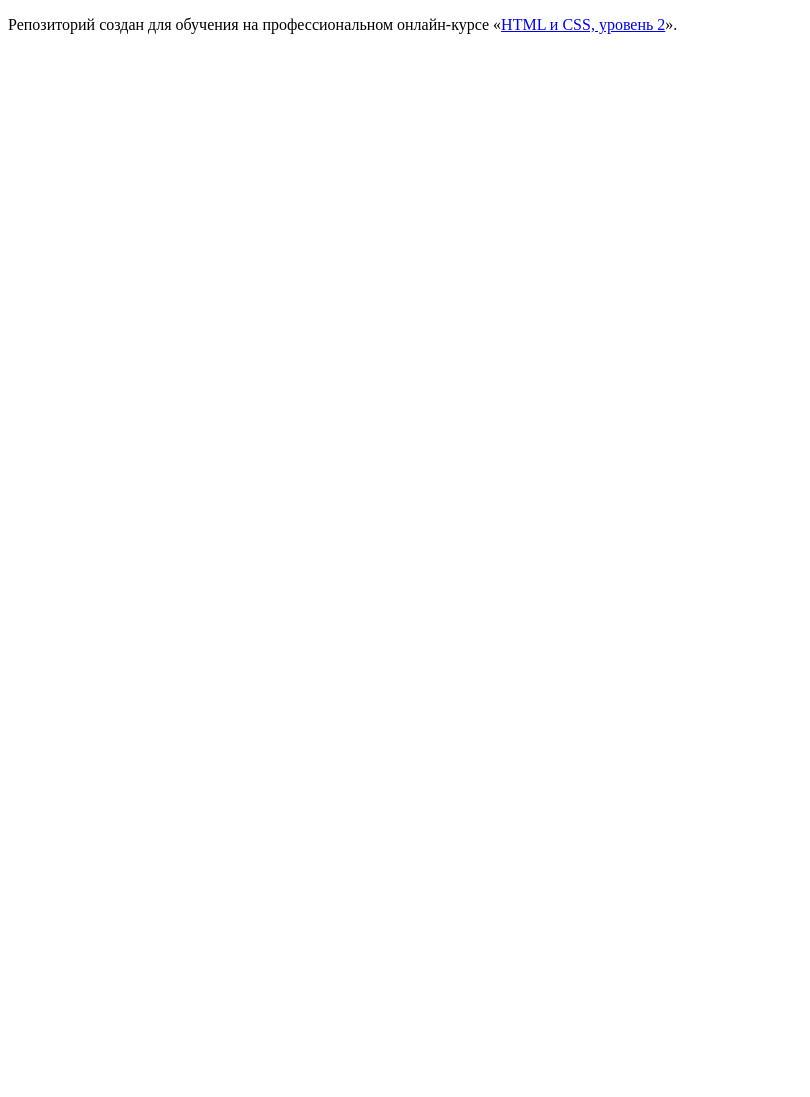
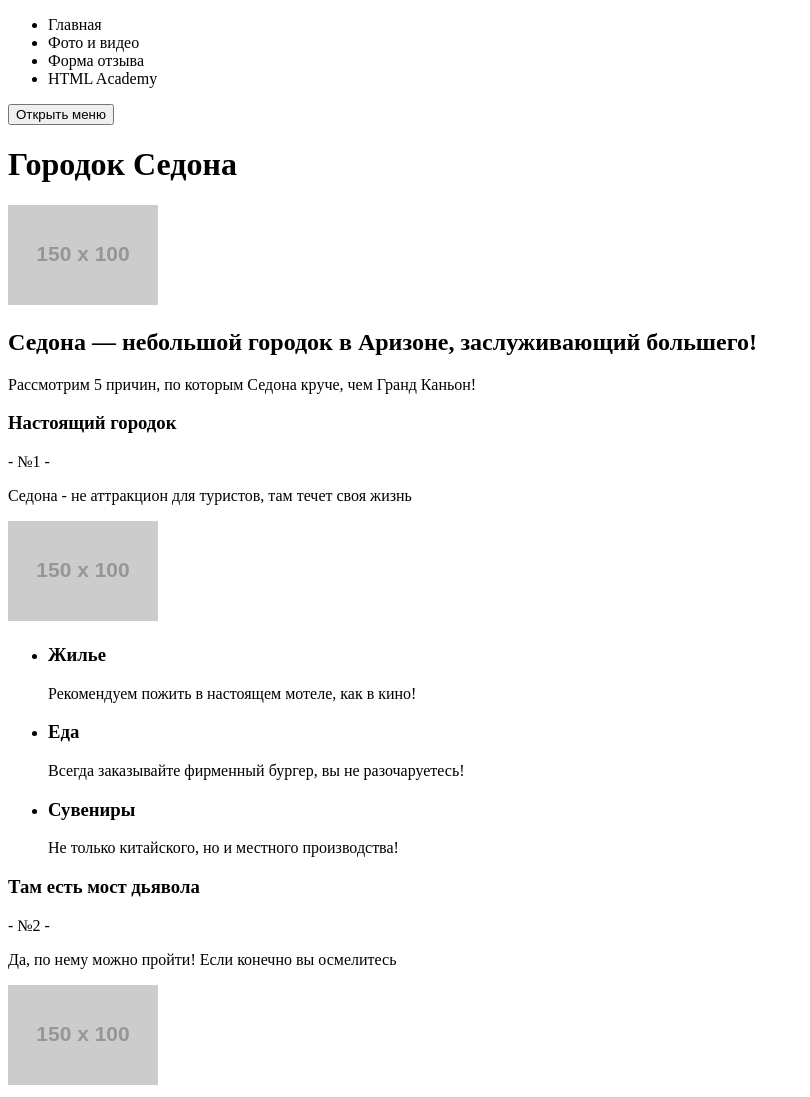
Before and after one commit to katariniss/800223-sedona-16, a website: page source/index.html in a window 1280 px wide. Shown: the top 1097 px of the page, without its empty margins (0-810 px from the left). Before the commit the page ends 800 px from the top, so only its background shows below. Drawn offline with Linux system fonts and the light colour scheme; placeholder pictures from the web are drawn by us.

Commit message:
Adds the mark-up according to BEM for index page

```diff
--- a/source/index.html
+++ b/source/index.html
@@ -1,12 +1,124 @@
 <!DOCTYPE html>
 <html lang="ru">
-  <head>
-    <meta charset="utf-8">
-    <title>HTML Academy: Седона</title>
-  </head>
-  <body>
 
-    <p>Репозиторий создан для обучения на профессиональном онлайн‑курсе «<a href="https://htmlacademy.ru/intensive/adaptive">HTML и CSS, уровень 2</a>».</p>
+<head>
+  <meta charset="utf-8">
+  <title>HTML Academy: Седона</title>
+</head>
 
-  </body>
+<body>
+  <header class="page-header page-header--index">
+    <nav class="page-header__main-nav main-nav">
+      <ul class="main-nav__list site-list list">
+        <li class="site-list__item site-list__item--active">
+          Главная
+        </li>
+        <li class="site-list__item">
+          Фото и видео
+        </li>
+        <li class="site-list__item">
+          Форма отзыва
+        </li>
+        <li class="site-list__item">
+          HTML Academy
+        </li>
+      </ul>
+    </nav>
+    <a class="page-header__logo logo"></a>
+    <button class="page-header__toggle" type="button">
+      Открыть меню
+    </button>
+  </header>
+  <main class="page-main">
+    <h1 class="visually-hidden">Городок Седона</h1>
+    <section class="page-main__welcome">
+      <img src="http://placehold.it/150x100">
+    </section>
+    <section class="page-main__features features">
+      <h2 class="features__title">
+        Седона — небольшой городок в Аризоне, заслуживающий большего!
+      </h2>
+      <p class="features__text">
+        Рассмотрим 5 причин, по которым Седона круче, чем Гранд Каньон!
+      </p>
+      <div class="features__container features__container--one feature-item">
+        <h3 class="feature-item__title">
+          Настоящий городок
+        </h3>
+        <p class="feature-item__number">- №1 -</p>
+        <p class="feature-item__text">Седона - не аттракцион для туристов, там течет своя жизнь</p>
+        <img class="feature-item__photo" src="http://placehold.it/150x100">
+      </div>
+      <ul class="features__list list recommendations">
+        <li class="recommendations__item">
+          <h3 class="recommendations__title">Жилье</h3>
+          <p class="recommendations__text">Рекомендуем пожить в настоящем мотеле, как в кино!</p>
+        </li>
+        <li class="recommendations__item">
+          <h3 class="recommendations__title">Еда</h3>
+          <p class="recommendations__text">Всегда заказывайте фирменный бургер, вы не разочаруетесь!</p>
+        </li>
+        <li class="recommendations__item">
+          <h3 class="recommendations__title">Сувениры</h3>
+          <p class="recommendations__text">Не только китайского, но и местного производства!</p>
+        </li>
+      </ul>
+      <div class="features__container features__container--two feature-item">
+        <h3 class="feature-item__title">
+          Там есть мост дьявола
+        </h3>
+        <p class="feature-item__number">- №2 -</p>
+        <p class="feature-item__text">Да, по нему можно пройти! Если конечно вы осмелитесь</p>
+        <img class="feature-item__photo" src="http://placehold.it/150x100">
+      </div>
+      <div class="features__container features__container--three feature-item">
+        <h3 class="feature-item__title">
+          Небольшая площадь
+        </h3>
+        <p class="feature-item__number">- №3 -</p>
+        <p class="feature-item__text">Все достопримечательности находятся очень близко</p>
+        <img class="feature-item__photo" src="http://placehold.it/150x100">
+      </div>
+      <div class="features__container features__container--four feature-item">
+        <h3 class="feature-item__title">
+          Красивая дорога
+        </h3>
+        <p class="feature-item__number">- №4 -</p>
+        <p class="feature-item__text">Ехать в Седону из Лас-Вегаса совсем не скучно!</p>
+        <img class="feature-item__photo" src="http://placehold.it/150x100">
+      </div>
+      <div class="features__container features__container--five feature-item">
+        <h3 class="feature-item__title">
+          Мало туристов
+        </h3>
+        <p class="feature-item__number">- №5 -</p>
+        <p class="feature-item__text">Большинство едет в Гранд Каньон и толпится там</p>
+        <img class="feature-item__photo" src="http://placehold.it/150x100">
+      </div>
+    </section>
+  </main>
+  <footer class="page-footer page-footer--main">
+    <div class="page-footer__hashtag">
+      #VisitSedona
+    </div>
+    <div class="page-footer__social social">
+      <ul class="social__list">
+        <li class="social__item">
+          <a class="social__link" href="#">Twitter</a>
+        </li>
+        <li class="social__item">
+          <a class="social__link" href="#">Facebook</a>
+        </li>
+        <li class="social__item">
+          <a class="social__link" href="#">Youtube</a>
+        </li>
+      </ul>
+    </div>
+    <div class="page-footer__copyright copyright">
+      <span class="copyright__text">Разработано</span>
+      <a class="copyright__link" href="#"></a>
+    </div>
+  </footer>
+</body>
+
 </html>
```
